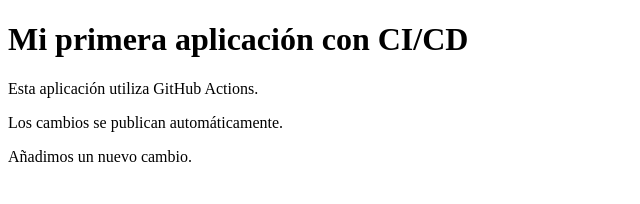
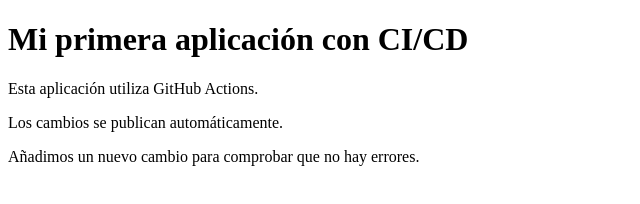
Before and after one commit to MiguelLugoM/proyecto-devops-cicd, a plain HTML site: page index.html in a window 1280 px wide. Shown: the whole page, without its empty margins (0-640 px from the left). Drawn offline with Linux system fonts and the light colour scheme.

Commit message:
Update index.html

```diff
--- a/index.html
+++ b/index.html
@@ -10,6 +10,6 @@
 <h1>Mi primera aplicación con CI/CD</h1>
 <p>Esta aplicación utiliza GitHub Actions.</p>
 <p>Los cambios se publican automáticamente.</p>
-<p>Añadimos un nuevo cambio.</p>
+<p>Añadimos un nuevo cambio para comprobar que no hay errores.</p>
 </body>
 </html>
```
